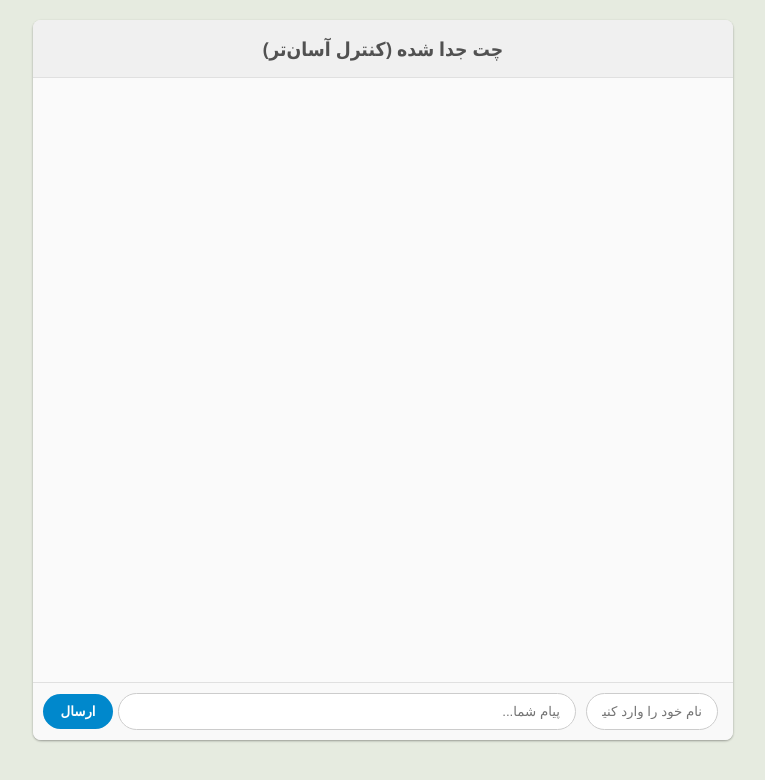
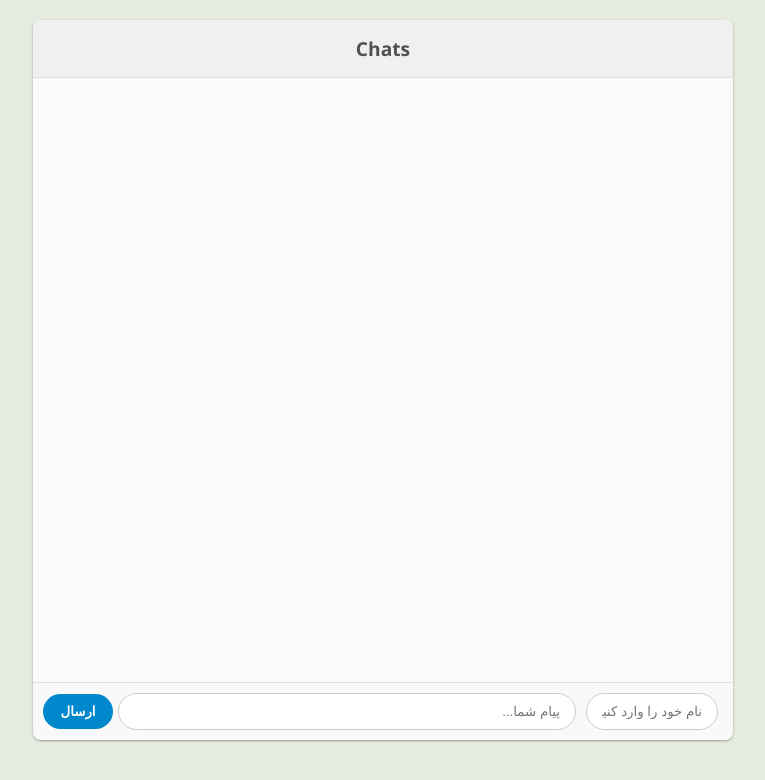
Before and after one commit to oximika85/OxiMikaGram, a plain HTML site: page index.html in a window 1280 px wide. Shown: the whole page, without its empty margins (257-1022 px from the left). Drawn offline with Linux system fonts and the light colour scheme; no server answers.

Commit message:
Update index.html

```diff
--- a/index.html
+++ b/index.html
@@ -9,7 +9,7 @@
 </head>
 <body>
     <div id="chat-container">
-        <h1>چت جدا شده (کنترل آسان‌تر)</h1>
+        <h1>Chats</h1>
 
         <div id="messages">
             </div>
```
